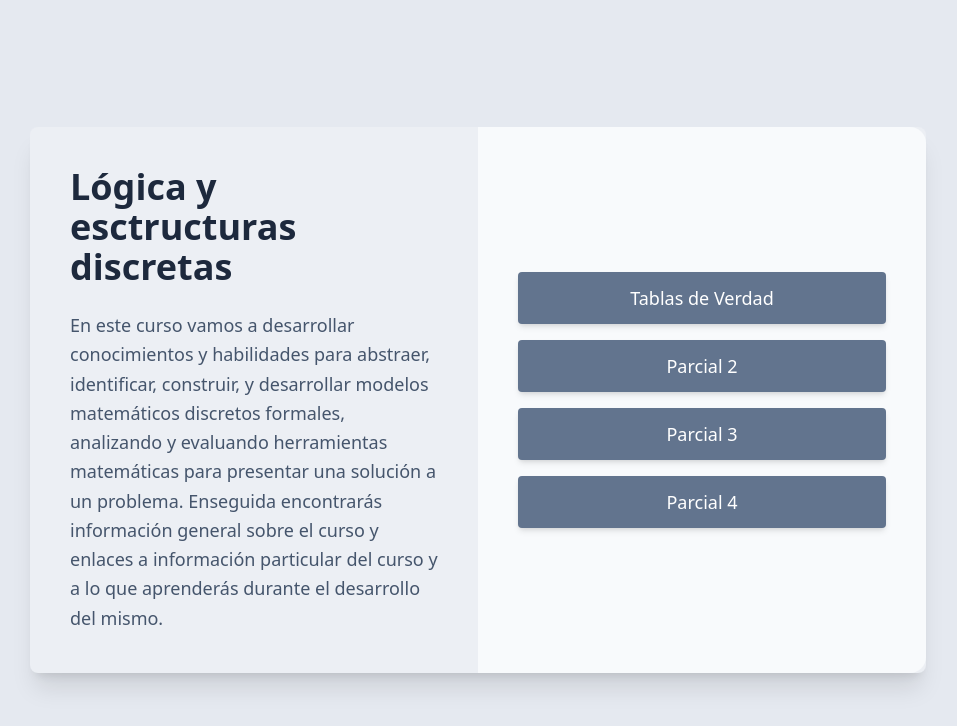
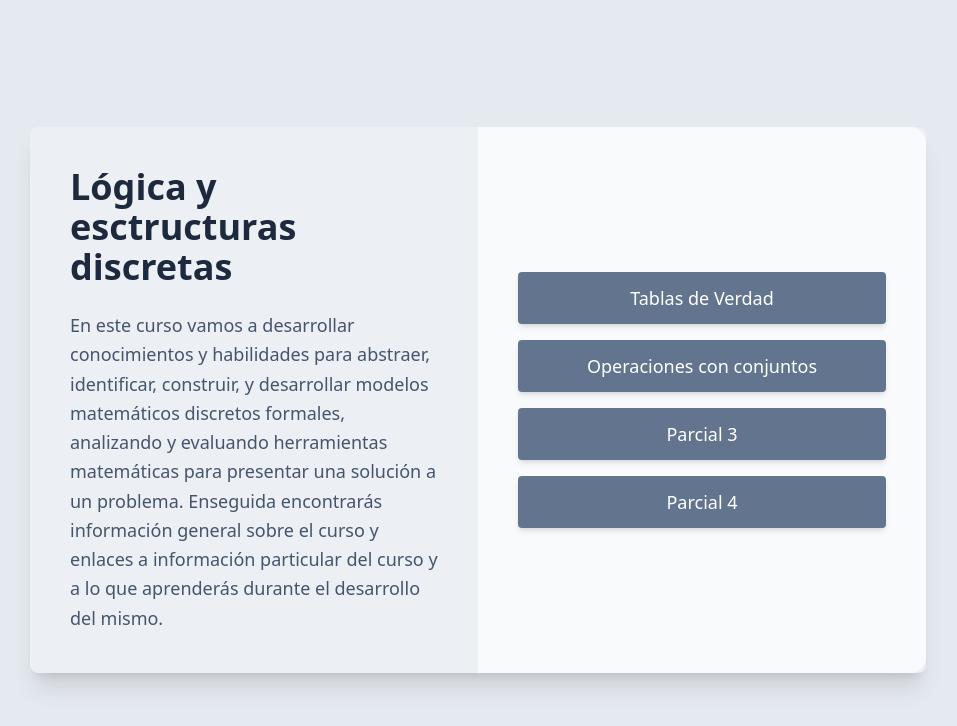
Before and after one commit to Karen783/Proyecto_Tabla_verdad, a SvelteKit app in the folder tabla-verdad/: page / in a window 1280 px wide. Shown: the top 726 px of the page, without its empty margins (162-1119 px from the left). Built offline with nearby package versions, Linux system fonts and the light colour scheme.

Commit message:
Cambiar nombre parcial 2

```diff
--- a/tabla-verdad/src/routes/+page.svelte
+++ b/tabla-verdad/src/routes/+page.svelte
@@ -18,7 +18,7 @@
             </a>
 
             <a href="/operaciones-conjuntos" class="btn border-none bg-slate-500 hover:bg-slate-600 text-white shadow-md text-lg font-normal h-auto py-3">
-                Parcial 2
+                Operaciones con conjuntos
             </a>
 
             <button class="btn border-none bg-slate-500 hover:bg-slate-600 text-white shadow-md text-lg font-normal h-auto py-3">
```
